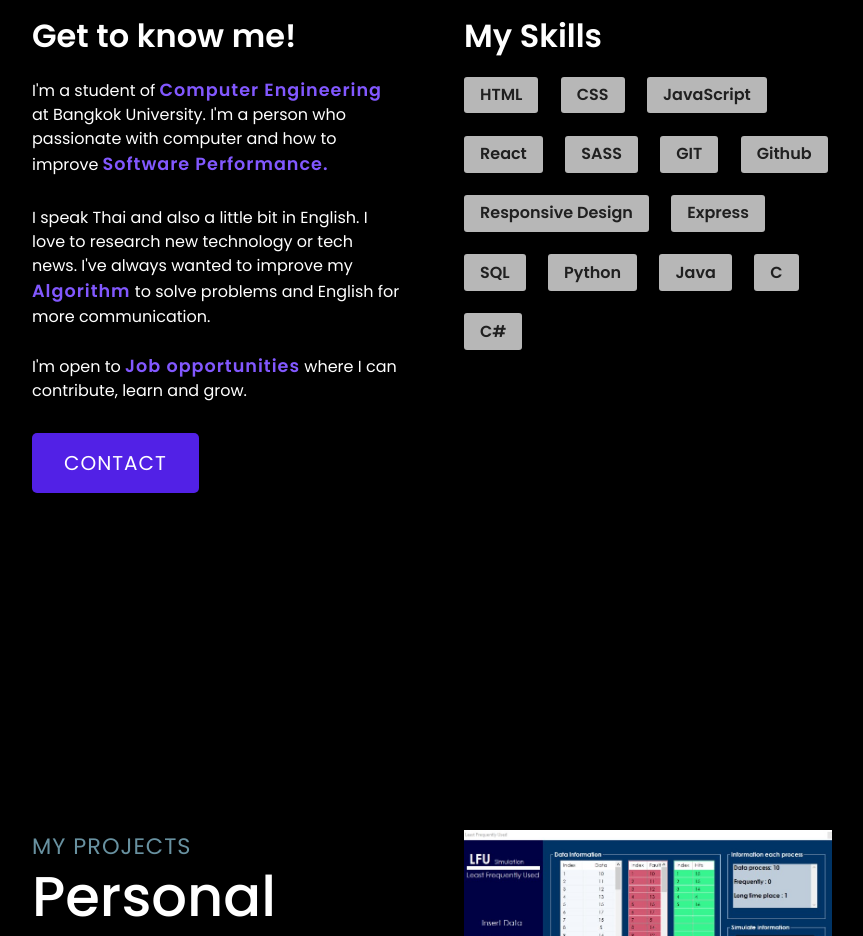
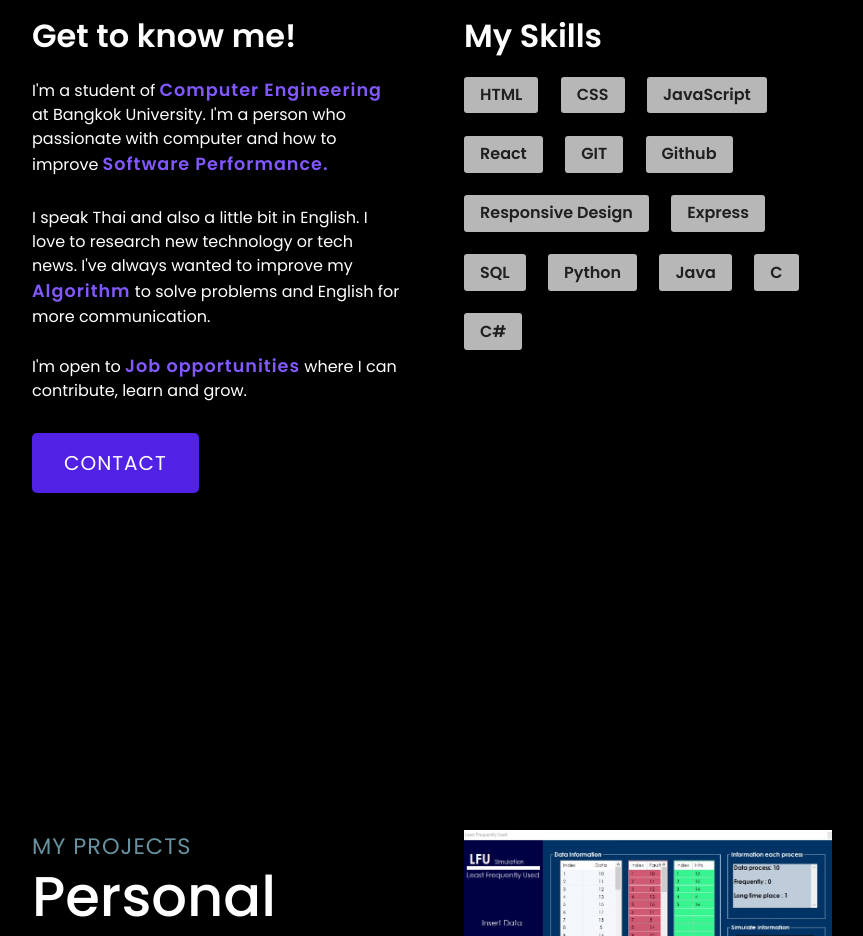
Before and after one commit to Thapakornd/Profile-Landing-page, a React (Vite) app: page / in a window 1280 px wide. Shown: the part 1300-2236 px from the top of the page, without its empty margins (208-1071 px from the left). Built offline with nearby package versions, Linux system fonts and the light colour scheme.

Commit message:
Fixed About detail

```diff
--- a/src/components/About/About.jsx
+++ b/src/components/About/About.jsx
@@ -35,7 +35,6 @@ const About = () => {
           <div className="box">CSS</div>
           <div className="box">JavaScript</div>
           <div className="box">React</div>
-          <div className="box">SASS</div>
           <div className="box">GIT</div>
           <div className="box">Github</div>
           <div className="box">Responsive Design</div>
--- a/src/components/Footer/Footer.scss
+++ b/src/components/Footer/Footer.scss
@@ -120,7 +120,6 @@
 
 @media (max-width: 620px) {
     .footer{
-        border: 1px solid;
 
         .logo{
             padding: 0 1rem;
```
